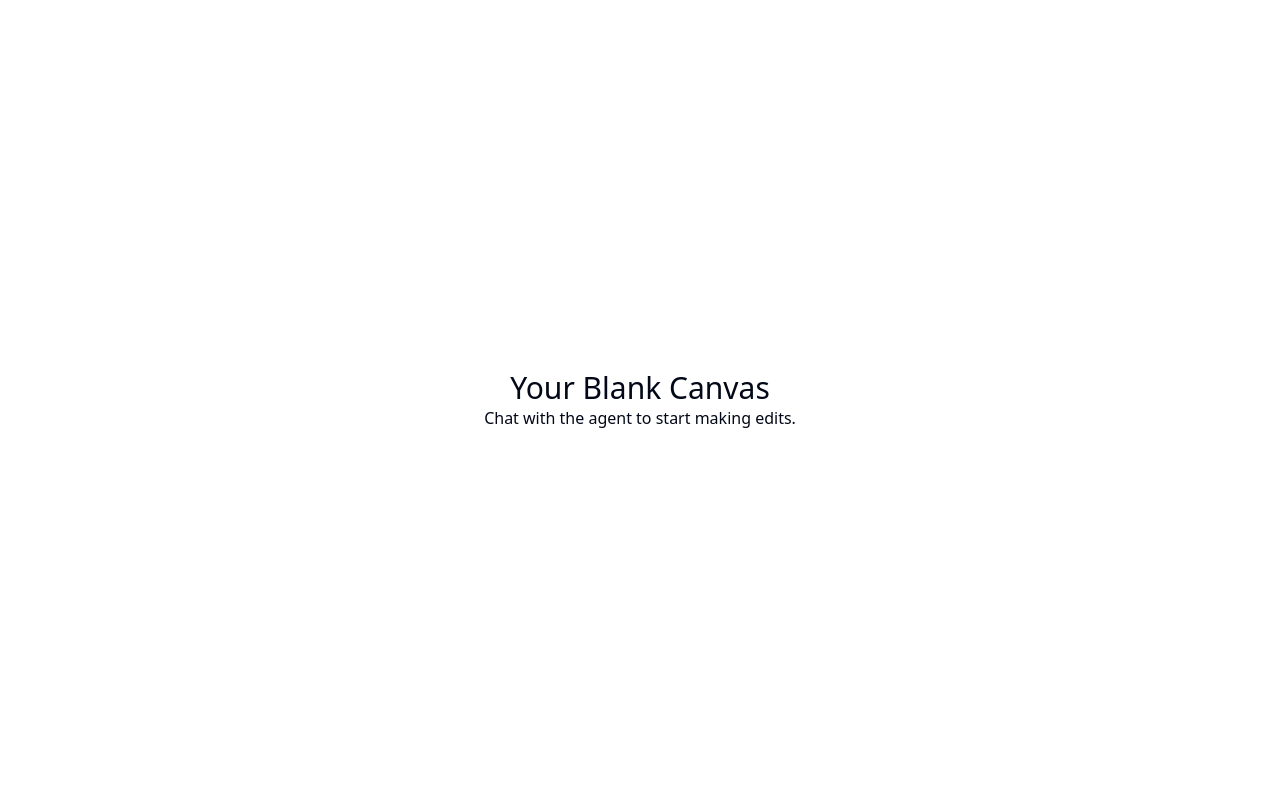
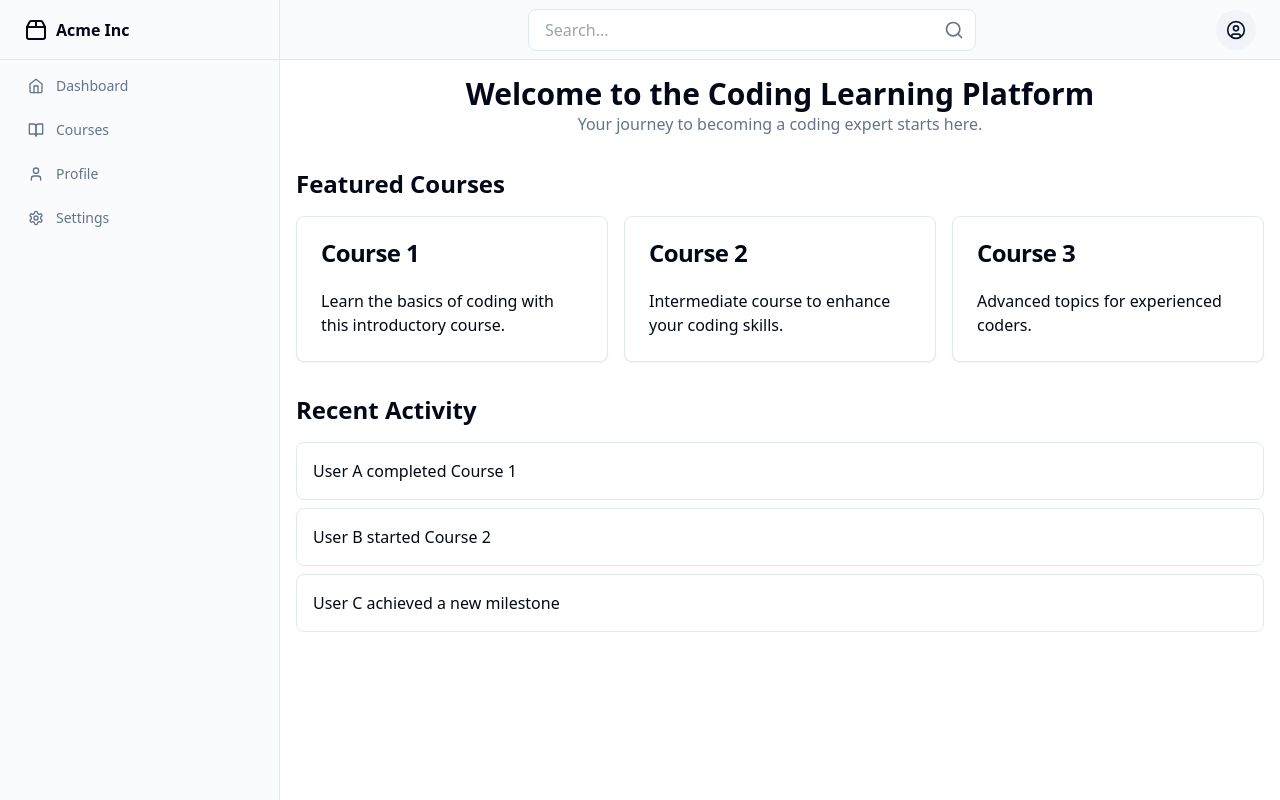
Before and after one commit to GPT-Engineer-App-Dev/learn-smart, a React (Vite) app: page / in a window 1280 px wide. Built offline with nearby package versions, Linux system fonts and the light colour scheme.

Commit message:
Set up initial layout for online learning platform with sidebar, header, and main content area.

```diff
--- a/src/App.jsx
+++ b/src/App.jsx
@@ -1,17 +1,37 @@
 import { Toaster } from "@/components/ui/sonner";
 import { TooltipProvider } from "@/components/ui/tooltip";
 import { QueryClient, QueryClientProvider } from "@tanstack/react-query";
-import { Home } from "lucide-react";
+import { Home, BookOpen, User, Settings } from "lucide-react";
 import { Route, BrowserRouter as Router, Routes } from "react-router-dom";
-import Layout from "./layouts/default"; // available: default, navbar, sidebar
+import Layout from "./layouts/sidebar"; // Switch to sidebar layout
 import Index from "./pages/Index.jsx";
+import Dashboard from "./pages/Dashboard.jsx";
+import Courses from "./pages/Courses.jsx";
+import Profile from "./pages/Profile.jsx";
+import SettingsPage from "./pages/Settings.jsx";
+
 const queryClient = new QueryClient();
 
 export const navItems = [
   {
-    title: "Home", // Feel free to change this to your liking
-    to: "/",
+    title: "Dashboard",
+    to: "/dashboard",
     icon: <Home className="h-4 w-4" />,
+  },
+  {
+    title: "Courses",
+    to: "/courses",
+    icon: <BookOpen className="h-4 w-4" />,
+  },
+  {
+    title: "Profile",
+    to: "/profile",
+    icon: <User className="h-4 w-4" />,
+  },
+  {
+    title: "Settings",
+    to: "/settings",
+    icon: <Settings className="h-4 w-4" />,
   },
 ];
 
@@ -24,7 +44,10 @@ const App = () => {
           <Routes>
             <Route path="/" element={<Layout />}>
               <Route index element={<Index />} />
-              {/* Add more routes here as needed */}
+              <Route path="dashboard" element={<Dashboard />} />
+              <Route path="courses" element={<Courses />} />
+              <Route path="profile" element={<Profile />} />
+              <Route path="settings" element={<SettingsPage />} />
             </Route>
           </Routes>
         </Router>
--- a/src/layouts/sidebar.jsx
+++ b/src/layouts/sidebar.jsx
@@ -9,7 +9,7 @@ import {
 } from "@/components/ui/dropdown-menu";
 import { Sheet, SheetContent, SheetTrigger } from "@/components/ui/sheet";
 import { cn } from "@/lib/utils";
-import { CircleUser, Menu, Package2 } from "lucide-react";
+import { CircleUser, Menu, Package2, Search } from "lucide-react";
 import { NavLink, Outlet } from "react-router-dom";
 import { navItems } from "../App";
 
@@ -20,7 +20,9 @@ const Layout = () => {
       <div className="flex flex-col">
         <header className="flex h-14 items-center gap-4 border-b bg-muted/40 px-4 lg:h-[60px] lg:px-6">
           <MobileSidebar />
-          <div className="w-full flex-1">{/* Add nav bar content here! */}</div>
+          <div className="w-full flex-1 flex items-center justify-center">
+            <SearchBar />
+          </div>
           <UserDropdown />
         </header>
         <main className="flex-grow p-4 overflow-auto">
@@ -73,6 +75,7 @@ const MobileSidebar = () => (
         </NavLink>
         {navItems.map((item) => (
           <SidebarNavLink key={item.to} to={item.to}>
+            {item.icon}
             {item.title}
           </SidebarNavLink>
         ))}
@@ -92,8 +95,8 @@ const UserDropdown = () => (
     <DropdownMenuContent align="end">
       <DropdownMenuLabel>My Account</DropdownMenuLabel>
       <DropdownMenuSeparator />
+      <DropdownMenuItem>Profile</DropdownMenuItem>
       <DropdownMenuItem>Settings</DropdownMenuItem>
-      <DropdownMenuItem>Support</DropdownMenuItem>
       <DropdownMenuSeparator />
       <DropdownMenuItem>Logout</DropdownMenuItem>
     </DropdownMenuContent>
@@ -114,4 +117,15 @@ const SidebarNavLink = ({ to, children }) => (
   </NavLink>
 );
 
+const SearchBar = () => (
+  <div className="relative w-full max-w-md">
+    <input
+      type="text"
+      placeholder="Search..."
+      className="w-full px-4 py-2 border rounded-lg focus:outline-none focus:ring-2 focus:ring-primary"
+    />
+    <Search className="absolute right-3 top-1/2 transform -translate-y-1/2 h-5 w-5 text-muted-foreground" />
+  </div>
+);
+
 export default Layout;
--- /dev/null
+++ b/src/pages/Courses.jsx
@@ -0,0 +1,10 @@
+const Courses = () => {
+  return (
+    <div className="text-center">
+      <h1 className="text-3xl">Courses</h1>
+      <p>Explore our course offerings.</p>
+    </div>
+  );
+};
+
+export default Courses;
--- /dev/null
+++ b/src/pages/Dashboard.jsx
@@ -0,0 +1,10 @@
+const Dashboard = () => {
+  return (
+    <div className="text-center">
+      <h1 className="text-3xl">Dashboard</h1>
+      <p>Welcome to your dashboard.</p>
+    </div>
+  );
+};
+
+export default Dashboard;
--- a/src/pages/Index.jsx
+++ b/src/pages/Index.jsx
@@ -1,10 +1,51 @@
-// Update this page (the content is just a fallback if you fail to update the page)
+import { Card, CardContent, CardHeader, CardTitle } from "@/components/ui/card";
 
 const Index = () => {
   return (
-    <div className="text-center">
-      <h1 className="text-3xl">Your Blank Canvas</h1>
-      <p>Chat with the agent to start making edits.</p>
+    <div className="space-y-8">
+      <section className="text-center">
+        <h1 className="text-3xl font-bold">Welcome to the Coding Learning Platform</h1>
+        <p className="text-muted-foreground">Your journey to becoming a coding expert starts here.</p>
+      </section>
+
+      <section>
+        <h2 className="text-2xl font-semibold mb-4">Featured Courses</h2>
+        <div className="grid grid-cols-1 md:grid-cols-2 lg:grid-cols-3 gap-4">
+          <Card>
+            <CardHeader>
+              <CardTitle>Course 1</CardTitle>
+            </CardHeader>
+            <CardContent>
+              <p>Learn the basics of coding with this introductory course.</p>
+            </CardContent>
+          </Card>
+          <Card>
+            <CardHeader>
+              <CardTitle>Course 2</CardTitle>
+            </CardHeader>
+            <CardContent>
+              <p>Intermediate course to enhance your coding skills.</p>
+            </CardContent>
+          </Card>
+          <Card>
+            <CardHeader>
+              <CardTitle>Course 3</CardTitle>
+            </CardHeader>
+            <CardContent>
+              <p>Advanced topics for experienced coders.</p>
+            </CardContent>
+          </Card>
+        </div>
+      </section>
+
+      <section>
+        <h2 className="text-2xl font-semibold mb-4">Recent Activity</h2>
+        <ul className="space-y-2">
+          <li className="p-4 border rounded-lg">User A completed Course 1</li>
+          <li className="p-4 border rounded-lg">User B started Course 2</li>
+          <li className="p-4 border rounded-lg">User C achieved a new milestone</li>
+        </ul>
+      </section>
     </div>
   );
 };
--- /dev/null
+++ b/src/pages/Profile.jsx
@@ -0,0 +1,10 @@
+const Profile = () => {
+  return (
+    <div className="text-center">
+      <h1 className="text-3xl">Profile</h1>
+      <p>Manage your profile information.</p>
+    </div>
+  );
+};
+
+export default Profile;
--- /dev/null
+++ b/src/pages/Settings.jsx
@@ -0,0 +1,10 @@
+const SettingsPage = () => {
+  return (
+    <div className="text-center">
+      <h1 className="text-3xl">Settings</h1>
+      <p>Adjust your preferences and settings.</p>
+    </div>
+  );
+};
+
+export default SettingsPage;
```
